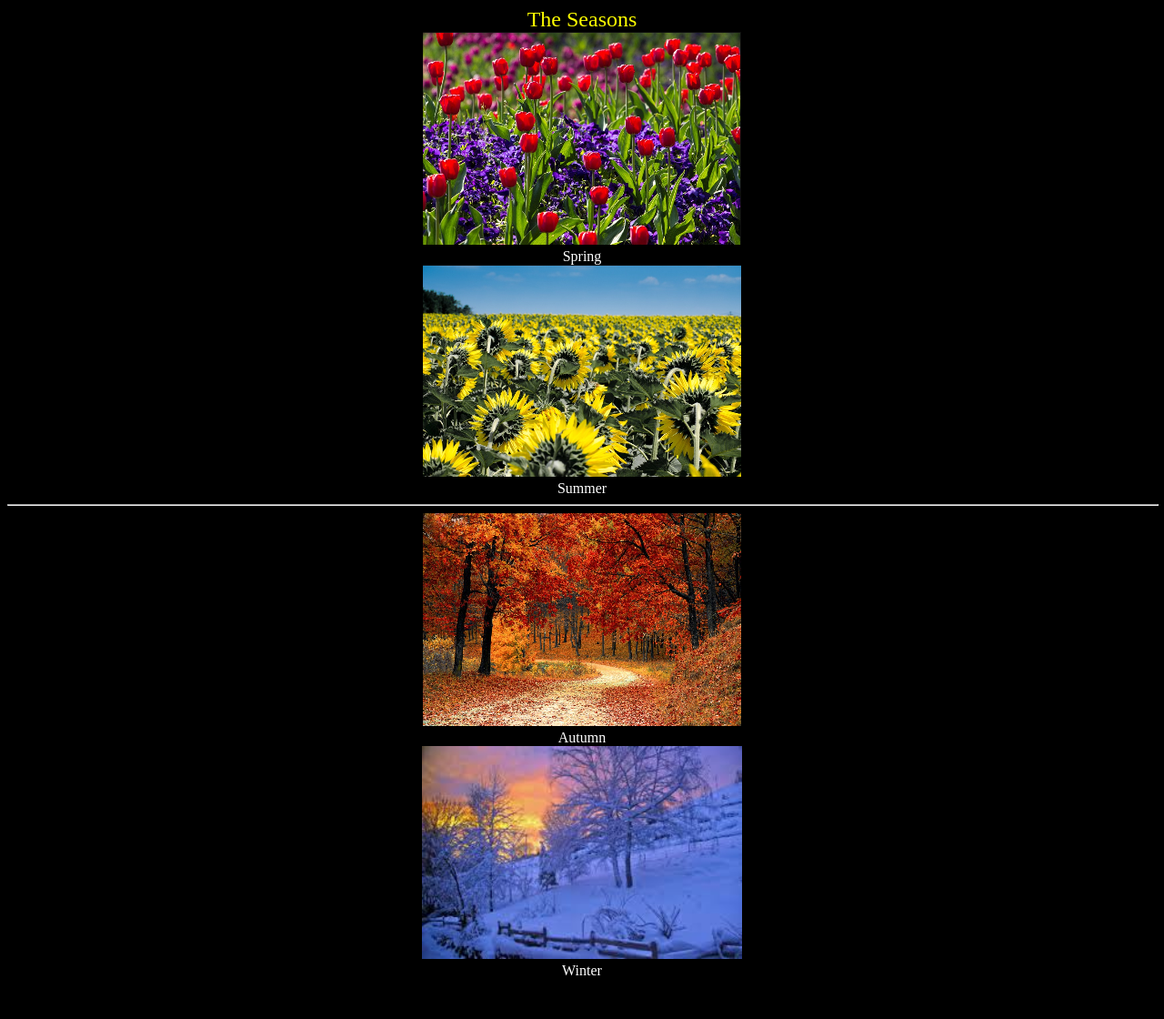
After one commit to HakaruShokku/coregalado, a PHP site: page /challenge/seasons.html in a window 1280 px wide. The commit adds this page. Shown: the whole page at 91% size. Run offline with PHP 8.4, Linux system fonts and the light colour scheme.

Commit message:
lab update 1

```diff
--- /dev/null
+++ b/challenge/css/style.css
@@ -0,0 +1,22 @@
+body{
+    background-color:black;
+}
+
+header{
+    color:yellow;
+    text-align:center;
+    font-size:1.5em;
+}
+
+div{
+    text-align:center;
+}
+
+div img:hover{
+    transform: scale(1.1);
+    transition:.9s;
+}
+
+paragraph{
+    color:white;
+}
--- /dev/null
+++ b/challenge/seasons.html
@@ -0,0 +1,65 @@
+<!DOCTYPE html>
+<html>
+    <head>
+        <title> The Seasons </title>
+
+        <style>
+            @import url("css/style.css");
+        </style>
+
+    </head>
+    <body>
+
+        <header>
+            The Seasons
+        </header>
+
+        <top>
+
+            <!-- use in-line method, within the same class -->
+
+        <div>
+            <a href="https://travel.usnews.com/rankings/best-spring-break-destinations/"><img src = "img/img/spring.png"  id = "MyPictures"/></a>
+            <br/>
+            <paragraph>
+                Spring
+            </paragraph>
+        </div>
+
+        <div>
+            <a href="https://www.tripadvisor.com/VacationRentalsBlog/2017/05/31/best-summer-vacation-spots-affordable-usa/"> <img src = "img/img/summer.png" id = "MyPictures" /></a>
+            <br/>
+            <paragraph>
+                Summer
+            </paragraph>
+        </div>
+        </top>
+        <hr width = "100%" />
+        <bottom>
+        <div>
+            <img src = "img/img/fall.png"id = "MyPictures" />
+            <br/>
+            <paragraph>
+                Autumn
+            </paragraph>
+        </div>
+
+        <div>
+            <img src = "img/img/winter.png" id = "MyPictures"/>
+            <br/>
+            <paragraph>
+                Winter
+            </paragraph>
+        </div>
+        </bottom>
+
+
+        <br />
+
+
+
+
+        <br />
+
+    </body>
+</html>
```
Also changed, not shown: labs/lab1/about.html (+21 -9 lines), labs/lab1/css/style.css (+10 -1 lines), labs/lab1/index.html (+7 -1 lines), challenge/img/img/fall.png (added), challenge/img/img/spring.png (added), challenge/img/img/summer.png (added), challenge/img/img/winter.png (added), labs/lab1/img/csumbLogo.png (added).
